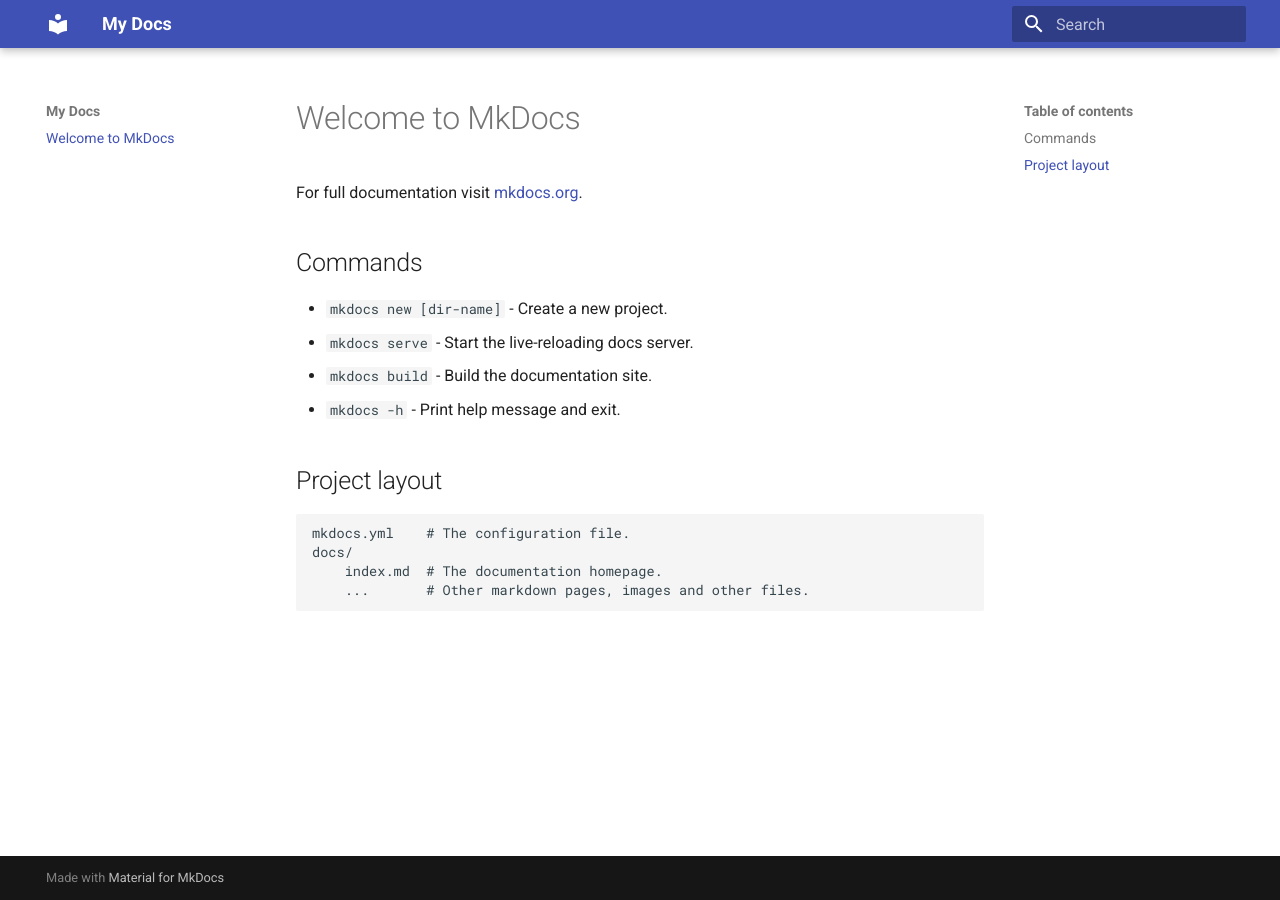
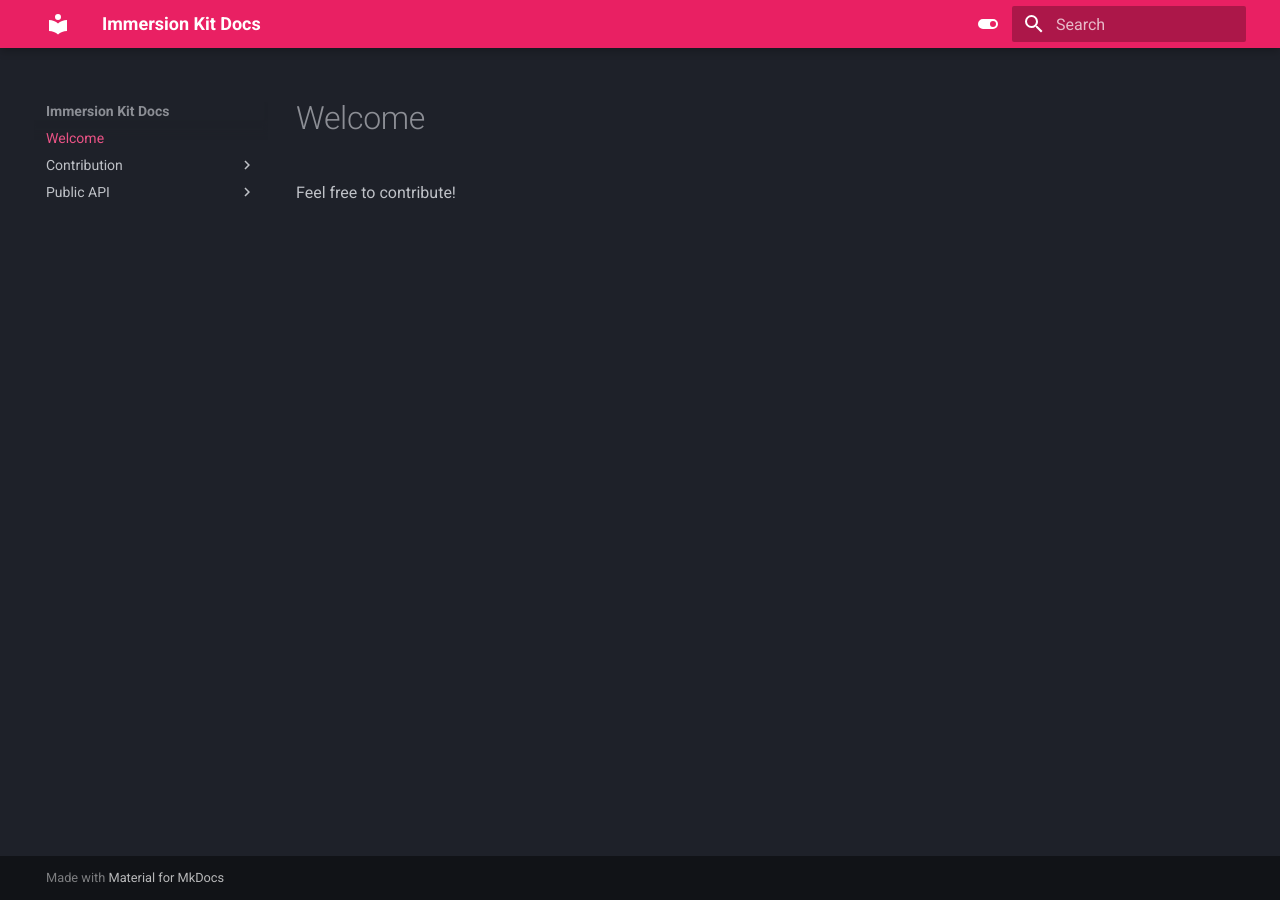
Before and after one commit to mathewthe2/immersion-kit-docs, an MkDocs documentation site: the page built from docs/index.md, in a window 1280 px wide. Built offline with MkDocs 1.6.1 and Material for MkDocs 9.7.7, drawn with Linux system fonts in a browser that asks for light colours.

Commit message:
theme and yt video contribution doc init

```diff
--- a/docs/index.md
+++ b/docs/index.md
@@ -1,17 +1,3 @@
-# Welcome to MkDocs
+# Welcome
 
-For full documentation visit [mkdocs.org](https://www.mkdocs.org).
-
-## Commands
-
-* `mkdocs new [dir-name]` - Create a new project.
-* `mkdocs serve` - Start the live-reloading docs server.
-* `mkdocs build` - Build the documentation site.
-* `mkdocs -h` - Print help message and exit.
-
-## Project layout
-
-    mkdocs.yml    # The configuration file.
-    docs/
-        index.md  # The documentation homepage.
-        ...       # Other markdown pages, images and other files.
+Feel free to contribute!
--- a/mkdocs.yml
+++ b/mkdocs.yml
@@ -1,3 +1,14 @@
-site_name: My Docs
+site_name: Immersion Kit Docs
 theme:
   name: material
+  palette:
+    - scheme: slate
+      primary: pink
+      toggle:
+        icon: material/toggle-switch
+        name: Switch to light mode
+    - scheme: default
+      primary: pink
+      toggle:
+        icon: material/toggle-switch-off-outline
+        name: Switch to dark mode
```
Also changed, not shown: docs/Contribution/youtube-videos.md (added, +39 -0 lines), docs/Public API/search.md (added, +19 -0 lines), docs/assets/caption-pop-with-channel-id.png (added), 4 other files.
